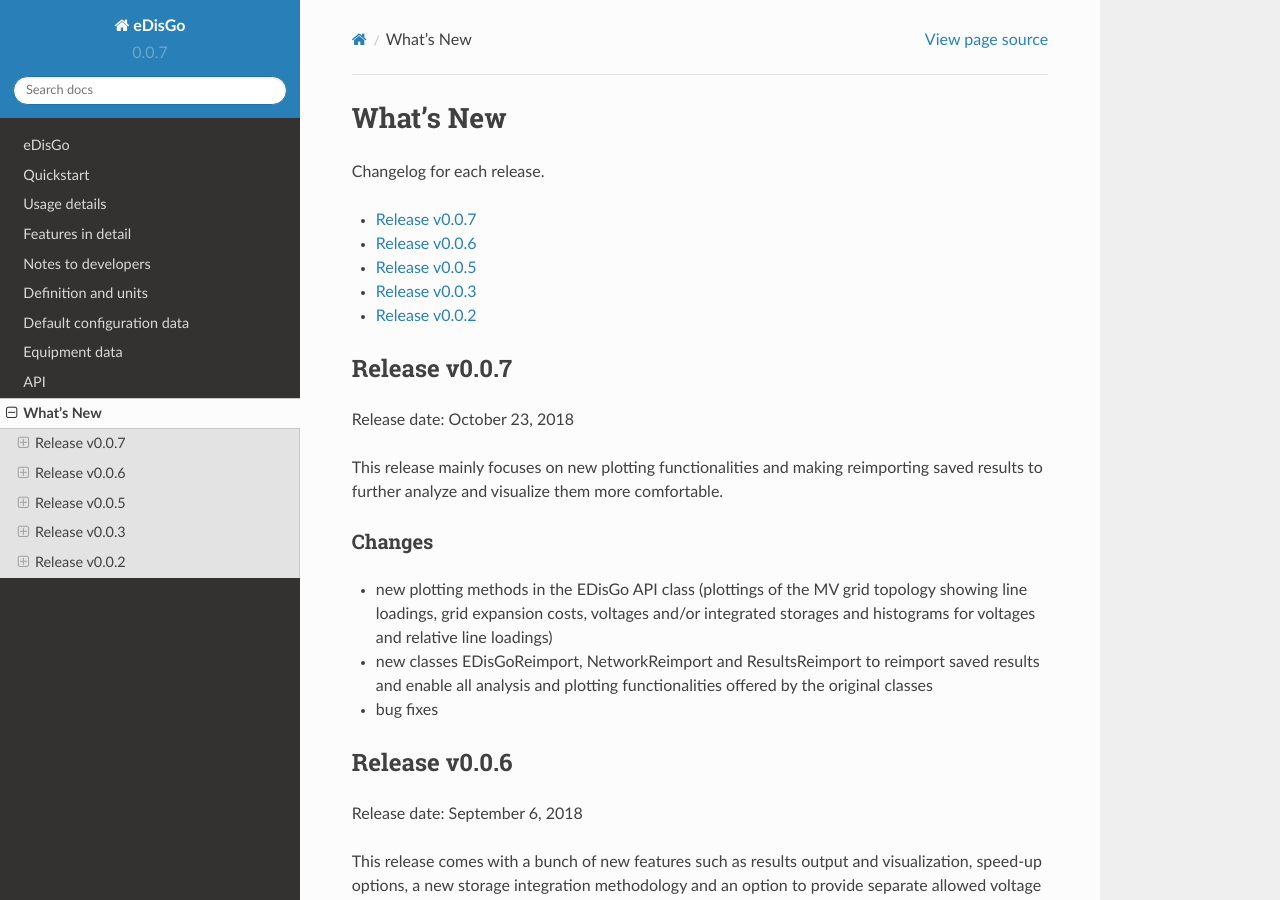
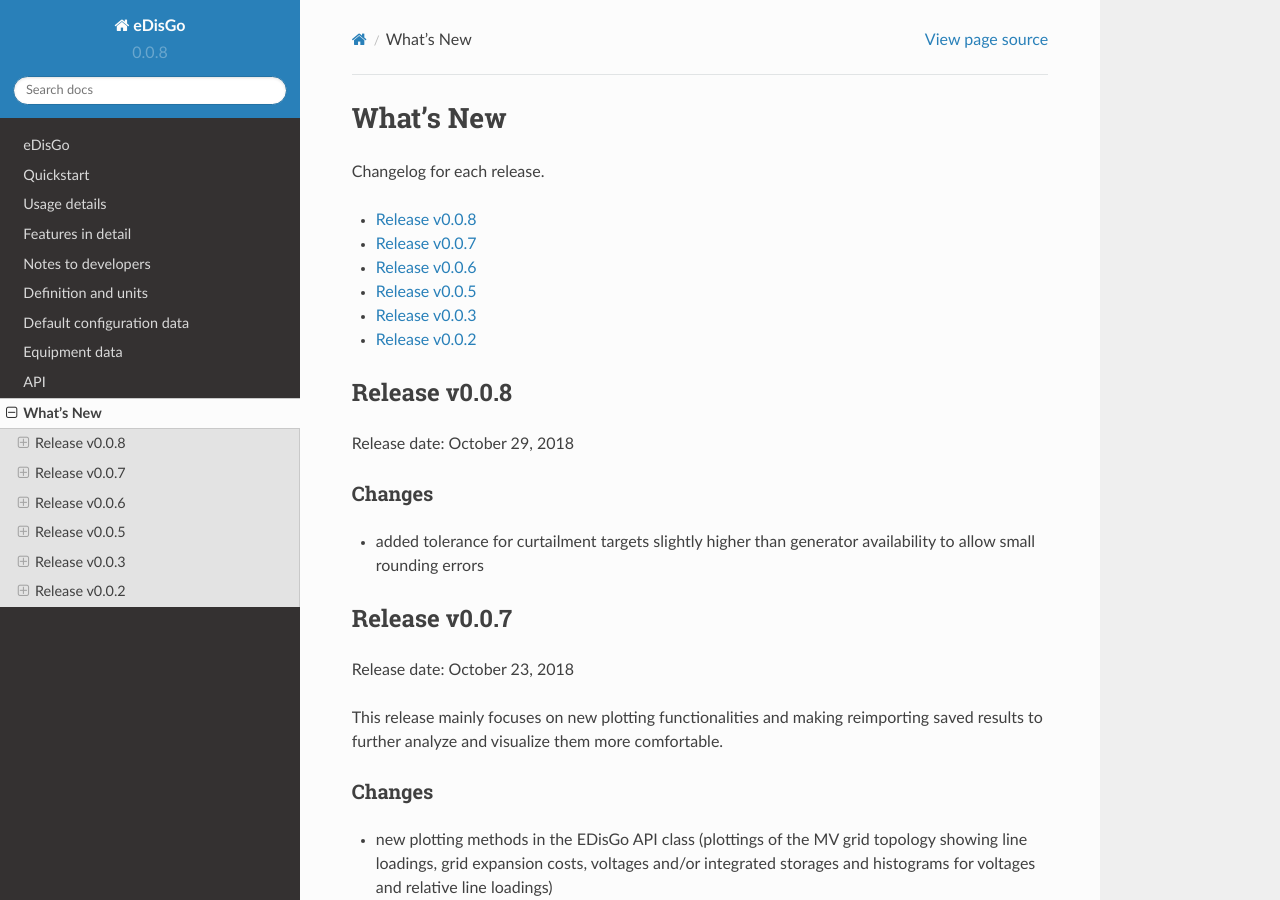
Before and after one commit to openego/eDisGo, a Sphinx documentation site: the page built from doc/whatsnew.rst, in a window 1280 px wide and 900 px high. Built offline with Sphinx 7.4.7 and the Read the Docs theme 2.0.0, drawn with Linux system fonts in a browser that asks for light colours; formulas are drawn with MathJax 3.

Commit message:
Make ready for release v008

```diff
--- a/doc/conf.py
+++ b/doc/conf.py
@@ -106,7 +106,7 @@ author = u'open_eGo-Team'
 # built documents.
 #
 # The short X.Y version.
-version = '0.0.7'
+version = '0.0.8'
 # The full version, including alpha/beta/rc tags.
 release = version
 
--- a/doc/whatsnew.rst
+++ b/doc/whatsnew.rst
@@ -8,6 +8,7 @@ Changelog for each release.
     :local:
     :backlinks: top
 
+.. include::  whatsnew/v0-0-8.rst
 .. include::  whatsnew/v0-0-7.rst
 .. include::  whatsnew/v0-0-6.rst
 .. include::  whatsnew/v0-0-5.rst
--- a/doc/whatsnew/v0-0-8.rst
+++ b/doc/whatsnew/v0-0-8.rst
@@ -1,7 +1,9 @@
 Release v0.0.8
 ==============
 
-Release date: <month> <day>, <year>
+Release date: October 29, 2018
 
 Changes
 -------
+* added tolerance for curtailment targets slightly higher than generator availability to allow small
+  rounding errors
--- a/setup.py
+++ b/setup.py
@@ -23,7 +23,7 @@ class InstallSetup(install):
 
 setup(
     name='eDisGo',
-    version='0.0.8dev',
+    version='0.0.8',
     packages=find_packages(),
     url='https://github.com/openego/eDisGo',
     license='GNU Affero General Public License v3.0',
```
